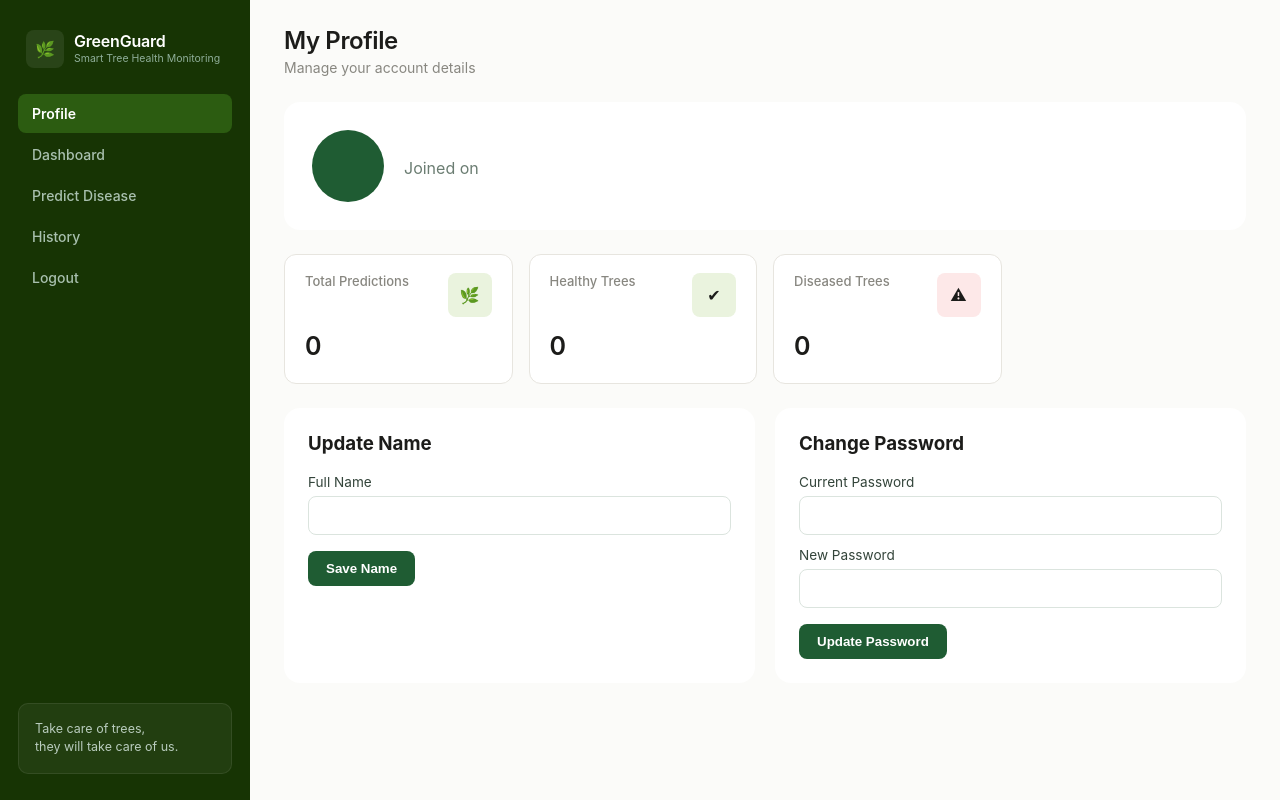
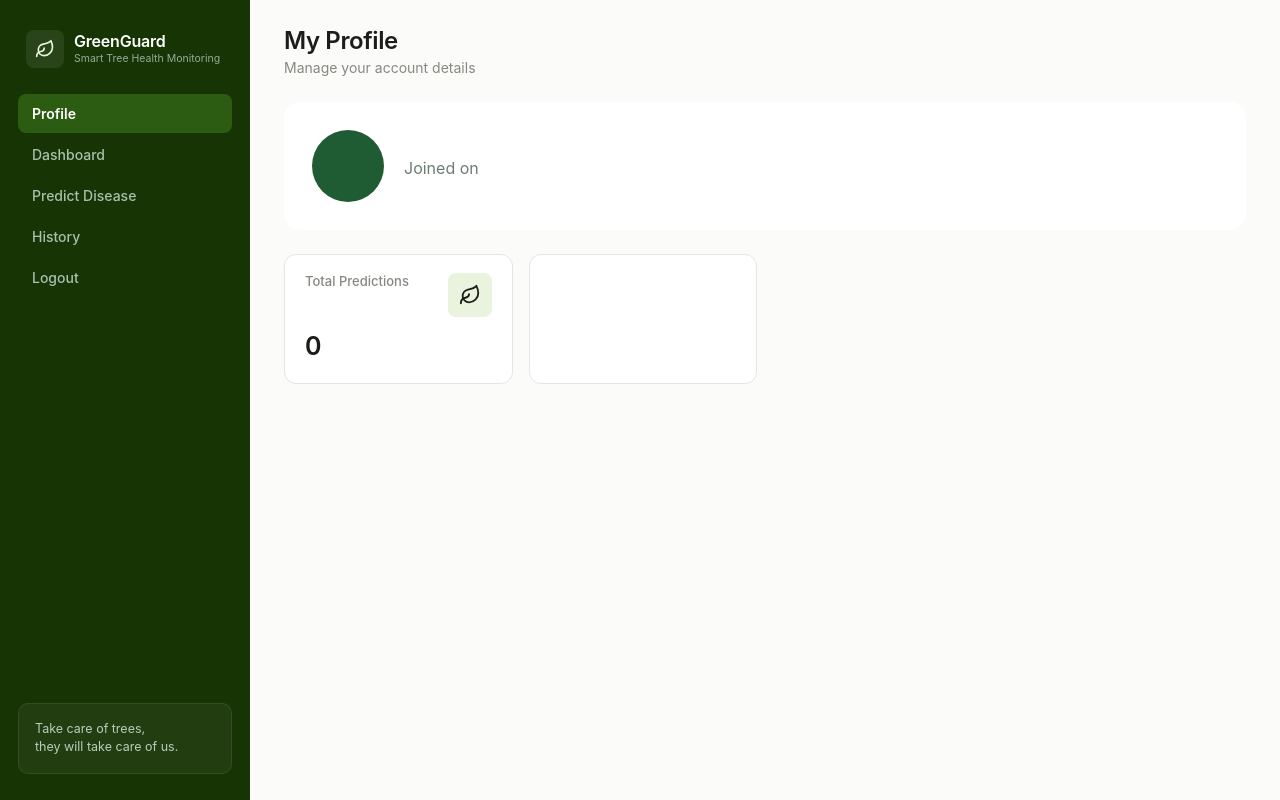
Before and after one commit to khushbugupta-hub/greenguard, a Flask app: template templates/profile.html in a window 1280 px wide. Run offline with Flask 3, Linux system fonts and the light colour scheme; the template is opened without the code that fills it, so the values that code supplies are empty; some libraries are stand-ins or nearby versions.

Commit message:
Replace emoji icons with consistent SVG icons across dashboard and profile pages

```diff
--- a/templates/profile.html
+++ b/templates/profile.html
@@ -34,6 +34,7 @@
   .alert-msg { padding: 10px 14px; border-radius: 8px; margin-bottom: 16px; font-size: 0.9rem; }
   .alert-success { background: #e5f6ea; color: #1f5c33; }
   .alert-error { background: #fde8e8; color: #b3261e; }
+  .stat-icon svg, .brand-icon svg { width: 22px; height: 22px; }
   @media (max-width: 800px) { .profile-forms { grid-template-columns: 1fr; } }
 </style>
 </head>
@@ -41,7 +42,9 @@
 <div class="app">
   <aside class="sidebar">
     <div class="brand">
-      <div class="brand-icon">🌿</div>
+      <div class="brand-icon">
+        <svg viewBox="0 0 24 24" fill="none" stroke="#eaf3de" stroke-width="2" stroke-linecap="round" stroke-linejoin="round"><path d="M11 20A7 7 0 0 1 9.8 6.1C15.5 5 17 4.48 19 2c1 2 2 4.18 2 8 0 5.5-4.78 10-10 10Z"/><path d="M2 21c0-3 1.85-5.36 5.08-6C9.5 14.52 11 13 11 11"/></svg>
+      </div>
       <div>
         <div class="brand-text-main">GreenGuard</div>
         <div class="brand-text-sub">Smart Tree Health Monitoring</div>
@@ -86,50 +89,10 @@
       <div class="stat-card">
         <div class="stat-top">
           <span class="stat-label">Total Predictions</span>
-          <div class="stat-icon icon-green">🌿</div>
+          <div class="stat-icon icon-green">
+            <svg viewBox="0 0 24 24" fill="none" stroke="currentColor" stroke-width="2" stroke-linecap="round" stroke-linejoin="round"><path d="M11 20A7 7 0 0 1 9.8 6.1C15.5 5 17 4.48 19 2c1 2 2 4.18 2 8 0 5.5-4.78 10-10 10Z"/><path d="M2 21c0-3 1.85-5.36 5.08-6C9.5 14.52 11 13 11 11"/></svg>
+          </div>
         </div>
         <p class="stat-value">{{ total_predictions|default(0) }}</p>
       </div>
       <div class="stat-card">
-        <div class="stat-top">
-          <span class="stat-label">Healthy Trees</span>
-          <div class="stat-icon icon-green">✔</div>
-        </div>
-        <p class="stat-value">{{ healthy_count|default(0) }}</p>
-      </div>
-      <div class="stat-card">
-        <div class="stat-top">
-          <span class="stat-label">Diseased Trees</span>
-          <div class="stat-icon icon-red">⚠</div>
-        </div>
-        <p class="stat-value">{{ diseased_count|default(0) }}</p>
-      </div>
-    </div>
-
-    <div class="profile-forms">
-      <div class="form-card">
-        <h3>Update Name</h3>
-        <form method="POST" action="/profile">
-          <input type="hidden" name="action" value="update_name">
-          <label>Full Name</label>
-          <input type="text" name="name" value="{{ user_name }}" required>
-          <button type="submit">Save Name</button>
-        </form>
-      </div>
-
-      <div class="form-card">
-        <h3>Change Password</h3>
-        <form method="POST" action="/profile">
-          <input type="hidden" name="action" value="change_password">
-          <label>Current Password</label>
-          <input type="password" name="current_password" required>
-          <label>New Password</label>
-          <input type="password" name="new_password" required minlength="6">
-          <button type="submit">Update Password</button>
-        </form>
-      </div>
-    </div>
-  </main>
-</div>
-</body>
-</html>
```
Also changed, not shown: templates/dashboard.html (+20 -6 lines).
